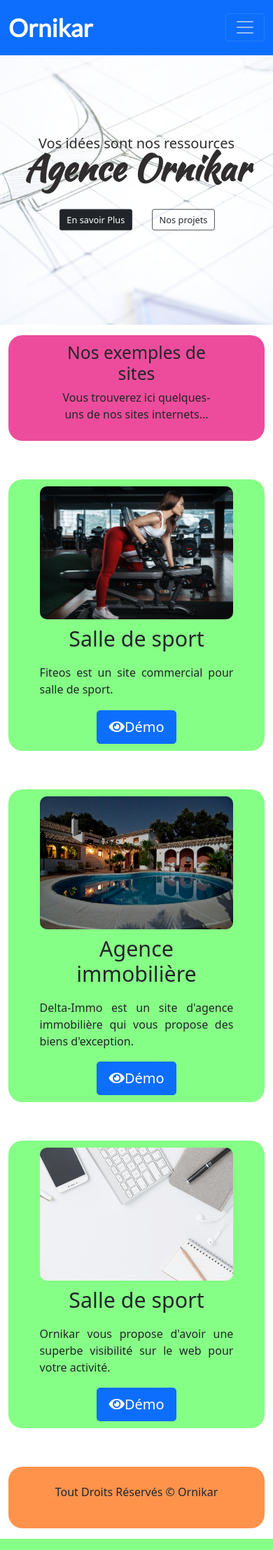
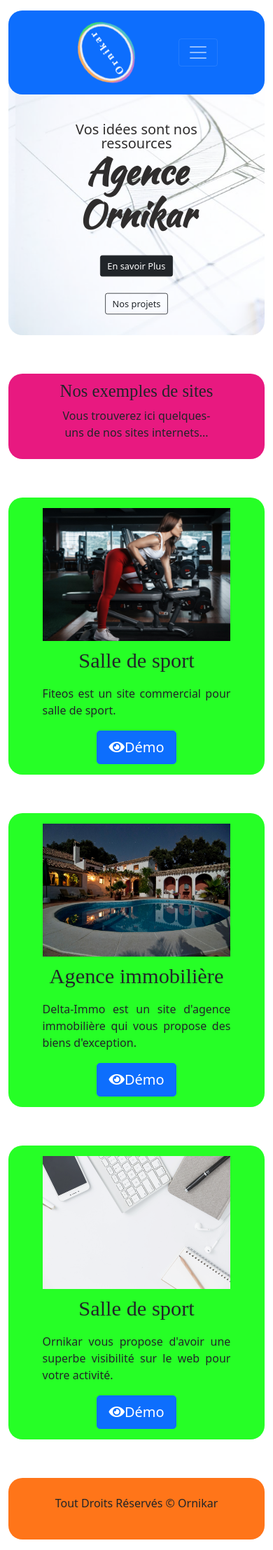
Before and after one commit to RENZOZ78/ORNIKAR, a PHP site: page /projets.html in a window 390 px wide; the page is wider, and only the part inside the window is pictured. Shown: that part at 70% size. Run offline with PHP 8.4, Linux system fonts and the light colour scheme; some libraries are stand-ins or nearby versions.

Commit message:
anim cercle

```diff
--- a/app.js
+++ b/app.js
@@ -13,7 +13,6 @@ $('.carousel').carousel({
 })
 
 // NAVBAR Animation =si on scroll de plus de 30px a partir du haut, alors la navbar devient opaque et plus petite
-
 $(window).scroll(function(){
     if($(this).scrollTop() > 30){
         $('.navbar').addClass('opaque');
--- /dev/null
+++ b/circle.css
@@ -0,0 +1,180 @@
+*, ::before, ::after {
+
+    box-sizing: border-box;
+
+    margin: 0;
+
+    padding: 0;
+
+}
+
+
+
+/* body {
+
+    background:  #282937;
+
+    display: flex;
+
+    justify-content: center;
+
+    align-items: center;
+
+    height: 100vh;
+
+    overflow-x: hidden;
+
+} */
+
+
+
+.box {
+
+    position: relative;
+
+    color: #f1f1f1;
+
+    cursor: pointer;
+    padding: 15px 10px 15px 35px;
+
+    /* background: red; */
+
+    transition: transform 0.4s cubic-bezier(0.23,1.83,0.42,1.19);
+
+}
+
+
+
+.box a.nav-circle {
+
+    position: absolute;
+
+    top: 50%;
+
+    left: 50%;
+
+    transform: translate(-50%,-50%);
+
+    font-size: 15px;
+
+    letter-spacing: 3px;
+
+    font-family: Righteous;
+
+    margin: 0 auto;
+    text-decoration: none;
+
+}
+
+
+
+.circle {
+
+    width: 50px;
+    height: 50px;
+    border-radius: 50%;
+
+    border: 3px solid #f1f1f1;
+    animation: 1s linear infinite alternate boxMagic,
+               4s linear infinite spinning;
+    padding-top: 340px;
+
+}
+
+
+
+@keyframes boxMagic {
+
+    from {
+
+        box-shadow:
+
+        0 0 0 #feac5e,
+
+        0 0 0 #c779d0,
+
+        0 0 0 #4bc0c8,
+
+        0 0 0 #42db75;
+
+    }
+
+    to {
+
+        box-shadow:
+
+        0 -10px 0 #feac5e,
+
+        -10px 0 0 #c779d0,
+
+        0 10px 0 #4bc0c8,
+
+        10px 0 0 #42db75;
+
+    }
+
+}
+
+@keyframes spinning {
+    from {
+        transform: rotate(0deg);
+    }
+
+    to {
+        transform: rotate(360deg);
+    }
+
+}
+
+@media screen and (min-width:600px){
+    .box{
+        display: none;
+    }
+
+}
+
+@media screen and (max-width: 600px) {
+
+    .box{
+        height: 100px;
+        width: 150px;
+    }
+
+     a.navbar-brand{
+        display: none;
+    }
+
+    .box a.navbar-brand{
+        color: white;
+    }
+
+    .circle {
+        width: 100%;
+        height: 100%;
+        padding-top: 50px;
+    }
+
+    .box a.navbar-brand{
+        color: white;
+    }
+
+    @keyframes boxMagic {
+        from {
+            box-shadow:
+            0 0 0 #feac5e,
+            0 0 0 #c779d0,
+            0 0 0 #4bc0c8,
+            0 0 0 #42db75;
+        }
+
+        to {
+            box-shadow:
+            0 -6px 0 #feac5e,
+            -6px 0 0 #c779d0,
+            0 6px 0 #4bc0c8,
+            6px 0 0 #42db75;
+        }
+
+    }
+
+}
--- a/index.html
+++ b/index.html
@@ -10,6 +10,7 @@
 
     <!--Custom css-->
     <link rel="stylesheet" href="style.css">
+
 
     <!--Police de caractère-->
     <link rel="stylesheet" href="https://fonts.googleapis.com/css?family=Kaushan+Script" rel="stylesheet">
--- a/projets.css
+++ b/projets.css
@@ -6,12 +6,15 @@
   box-sizing: border-box;
   margin: 0;
   padding: 0;
+
 }
 
 header{
     background: url('img/bgphotshop.png')  ;
     background-size: cover;
     background-position: center;
+    border-bottom-left-radius: 20px;
+    border-bottom-right-radius:20px;
     height: 95vh;
 }
 
@@ -196,6 +199,12 @@ h1{
 }
 
 @media screen and (max-width: 600px ){
+
+  html{
+    width: 100%;
+    margin: 0 auto;
+  }
+
   .projects_section{
     display: block;
   }
@@ -204,27 +213,55 @@ h1{
     text-align: center;
   }
 
+  #main-nav{
+    border-radius: 20px;
+    padding: 10px;
+    padding: 10px 70px ;
+    width: auto;
+    margin: 15px 12px;
+    position: absolute;
+}
+
+  header {
+    display: flex;
+    margin: 55px auto;
+    /* background-color: rgba(15, 255, 15, 0.5) ;      */
+    background-position: 10px;
+    border-radius: 20px;
+    padding: 10px;
+    padding: 10px 70px ;
+    width: auto;
+    margin: 15px 12px;
+    text-align: center;
+}
+
   .project {
       display: block;
       margin: 55px auto;
-      background-color: rgba(15, 255, 15, 0.5) ;
+      background-color: rgba(15, 255, 15, 0.9) ;
       background-position: 10px;
       border-radius: 20px;
-      padding: 10px;
+      padding: 15px;
 
   }
+
+  .cont_nav{
+    width: 100%;
+    height: fit-content;
+  }
+
   .sect_tit_txt{
-     background-color: rgba(230, 0, 115, 0.7) ;
+     background-color: rgba(230, 0, 115, 0.9) ;
       background-position: 10px;
       border-radius: 20px;
       padding: 10px 70px ;
       width: auto;
-      margin: 15px 12px;
+      margin: 55px 12px 15px;
       text-align: center;
   }
 
   footer{
-    background-color: rgba(255, 102, 0, 0.7) ;
+    background-color: rgba(255, 102, 0, 0.9) ;
     background-position: 10px;
     border-radius: 20px;
     padding: 10px 70px ;
@@ -234,12 +271,12 @@ h1{
   }
 
 
-
   img{
-display: block;
+    display: block;
     width: 80%;
     margin-left: auto;
     margin-right: auto;
+    border-radius: 0;
   }
 
   p.project_text{
@@ -248,16 +285,19 @@ display: block;
     margin: 5% auto;
   }
 
+  h2{
+    font-family: Kaushan;
+  }
+
   h2.titre_site{
     font-size: 1.9rem;
     width: 80%;
     margin: 10px auto;
   }
 
-
   .text-intro{
     height: 100%;
-    padding-top: auto;
+    padding-top: 160px;
     padding-bottom: auto;
   }
 
@@ -278,6 +318,7 @@ display: block;
     }
     .preTxt{
         font-size: 25px;
+        line-height: 100%;
     }
     h1{
         font-size: 51px;
@@ -286,10 +327,28 @@ display: block;
 
  @media screen and (max-width:400px){
   .text-intro {
-      padding-top: 200px;
+      padding-top: 150px;
       /* padding-bottom: 200px; */
   }
   .preTxt{
       font-size: 20px;
+
   }
+  .container.cont_nav{
+    display: flex;
+    justify-content: space-between;
+    flex-wrap: nowrap;
+    align-items: center;
+    width: 100%;
+  }
+
+  .box, .circle{
+    margin-right: 40px;
+    margin-left: -10px;
+    padding-left: 50px;
+    height: 100%;
+    width: 100%;
+  }
+
+
  }
--- a/projets.html
+++ b/projets.html
@@ -11,6 +11,7 @@
     <!--Custom css-->
     <!-- <link rel="stylesheet" href="style.css"> -->
     <link rel="stylesheet" href="projets.css">
+    <link rel="stylesheet" href="circle.css">
 
     <!--Police de caractère-->
     <link rel="stylesheet" href="https://fonts.googleapis.com/css?family=Kaushan+Script" rel="stylesheet">
@@ -34,8 +35,13 @@
     <header id="top" >
         <div class="container "  >
 
-            <nav class="navbar navbar-expand-md bg-primary navbar-dark fixed-top id="main-nav>
-                <div class="container">
+            <nav class="navbar navbar-expand-md bg-primary navbar-dark fixed-top" id="main-nav">
+                <div class="container cont_nav">
+                    <div class="box">
+                        <div class="circle">
+                            <a href="index.html" class=" nav-circle" >Ornikar</a>
+                        </div>
+                    </div>
                     <a href="index.html" class="navbar-brand" >Ornikar</a>
                     <button class="navbar-toggler" data-toggle="collapse" data-target="#navbarCollapse">
                         <span class="navbar-toggler-icon" ></span>
```
